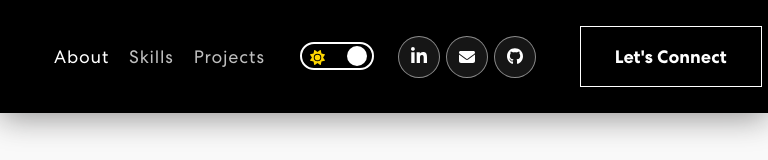
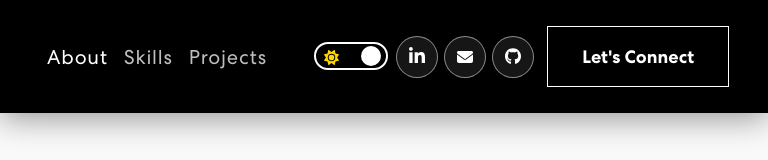
Before and after one commit to ssweilee/Personal-Website, a React (Vite) app: page / in a window 768 px wide. Shown: the top 160 px of the page. Built offline with nearby package versions, Linux system fonts and the light colour scheme; no server answers.

Commit message:
midified RSW

```diff
--- a/src/App.css
+++ b/src/App.css
@@ -530,22 +530,19 @@ nav.navbar .navbar-toggler[aria-expanded="true"] .navbar-toggler-icon {
     height: 80px;
   }
   .no-scroll {
-    overflow: hidden; /* 可以保留 */
-    height: auto;      /* 改成 auto */
+    overflow: hidden;
+    height: auto;
     position: static;
   }
 
-
-
-
-  /* navbar-collapse 初始狀態 */
+  /* navbar-collapse initial status*/
   .navbar-collapse {
     position: fixed;
     top: 0;
     left: 0;
     width: 100%;
     height: 100vh;
-    background-color: var(--bg-color); /* 避免透明 */
+    background-color: var(--bg-color);
     display: flex !important;
     flex-direction: column;
     align-items: center;
@@ -558,19 +555,19 @@ nav.navbar .navbar-toggler[aria-expanded="true"] .navbar-toggler-icon {
     z-index: 1050;
   }
 
-  /* navbar-collapse 展開時 */
+  /* navbar-collapse expanded */
   .navbar-collapse.show {
     opacity: 1;
     transform: translateY(0);
   }
 
-  /* 收回時 */
+  /* navbar-collapse return*/
 .navbar-collapse.collapsing-out {
   opacity: 0;
   transform: translateY(-20px);
 }
 
-  /* nav links 排版 */
+  /* nav links layout */
   .navbar-collapse .navbar-nav {
     display: flex;
     flex-direction: column;
@@ -586,13 +583,6 @@ nav.navbar .navbar-toggler[aria-expanded="true"] .navbar-toggler-icon {
     padding: 0;
   }
 
-
-.fade-slide-down {
-  animation: fadeSlideDown 0.8s ease forwards;
-}
-
-
-
 @keyframes fadeSlideDown {
   0% {
     opacity: 0;
@@ -604,19 +594,6 @@ nav.navbar .navbar-toggler[aria-expanded="true"] .navbar-toggler-icon {
   }
 }
 
-  .navbar-collapse.show .navbar-nav {
-    display: flex;
-    flex-direction: column;
-    align-items: center;
-    justify-content: center;
-    gap: 50px;
-    width: 100%;
-    flex: 1;
-  }
-  nav.navbar .navbar-nav .nav-link.navbar-link {
-    font-size: 25px;
-    padding: 0;
-  }
   .navbar-text {
     display: flex;
     flex-direction: row;
@@ -635,27 +612,57 @@ nav.navbar .navbar-toggler[aria-expanded="true"] .navbar-toggler-icon {
   .switch {
     padding-right: 38px;
   }
-  .expanded-full {
-    min-height: 100vh;
-  }
-
-}
-@media (min-width: 768px) and (max-width: 992px) {
+}
+
+@media (min-width: 768px) and (max-width: 991px) {
+  .navbar-container {
+    display: flex;
+    justify-content: space-between;
+    align-items: center;
+    width: 100%;
+    padding: 0 15px;
+    gap: clamp(2px, 1vw, 12px);
+  }
+  nav.navbar .navbar-nav .nav-link.navbar-link {
+    padding: 10px 8px;
+    font-size: 20px;
+  }
   .navbar-text {
     display: flex;
-    flex-direction: row;
     align-items: center;
-    gap: 20px;
+    gap: clamp(4px, 1vw, 12px);
+    flex-shrink: 0;
   }
   .social-icons {
     display: flex;
     flex-direction: row;
-  }
-  nav.navbar .navbar-nav .nav-link.navbar-link {
-    padding: 10px;
+    margin-left: 0;
+    align-items: center;
+  }
+  .navbar-text button {
+    margin-left: auto;
+    flex-shrink: 0;
   }
   .navbar-text button span {
     white-space: nowrap;
+  }
+  .navbar-tools {
+    display: flex;
+    align-items: center;
+    margin-right: 10px;
+  }
+  .switch {
+    margin-left: 10px;
+  }
+  .navbar-collapse {
+    display: flex !important;
+    justify-content: space-between;
+    align-items: center;
+    width: 100%;
+    gap: clamp(4px, 2vw, 30px);
+  }
+  .navbar-nav {
+    display: flex;
   }
 }
 
```
Also changed, not shown: src/components/NavBar.jsx (+0 -13 lines).
